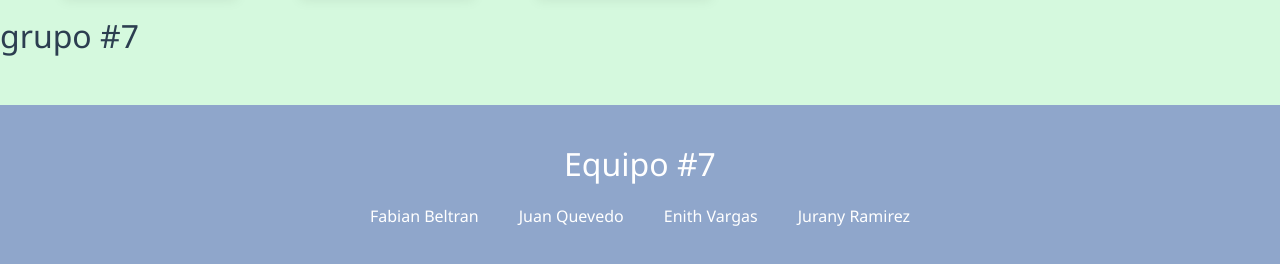
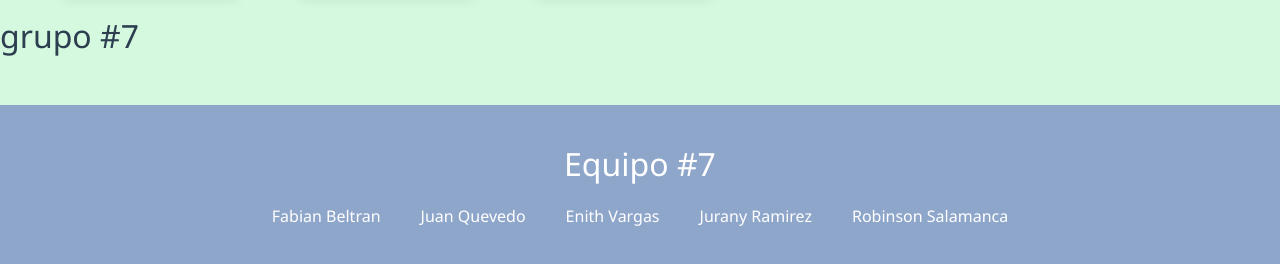
Before and after one commit to jcqj/GenCOL_ABCchallenge_Colaborativo, a plain HTML site: page index.html in a window 1280 px wide. Shown: the part 1704-1968 px from the top of the page. Drawn offline with nearby package versions, Linux system fonts and the light colour scheme.

Commit message:
cambio en el footer

```diff
--- a/index.html
+++ b/index.html
@@ -282,6 +282,7 @@
             <p>Juan Quevedo</p>
             <p>Enith Vargas</p>
             <p>Jurany Ramirez</p>
+            <p>Robinson Salamanca</p>
         </div>
     </footer>
 </html>
```
